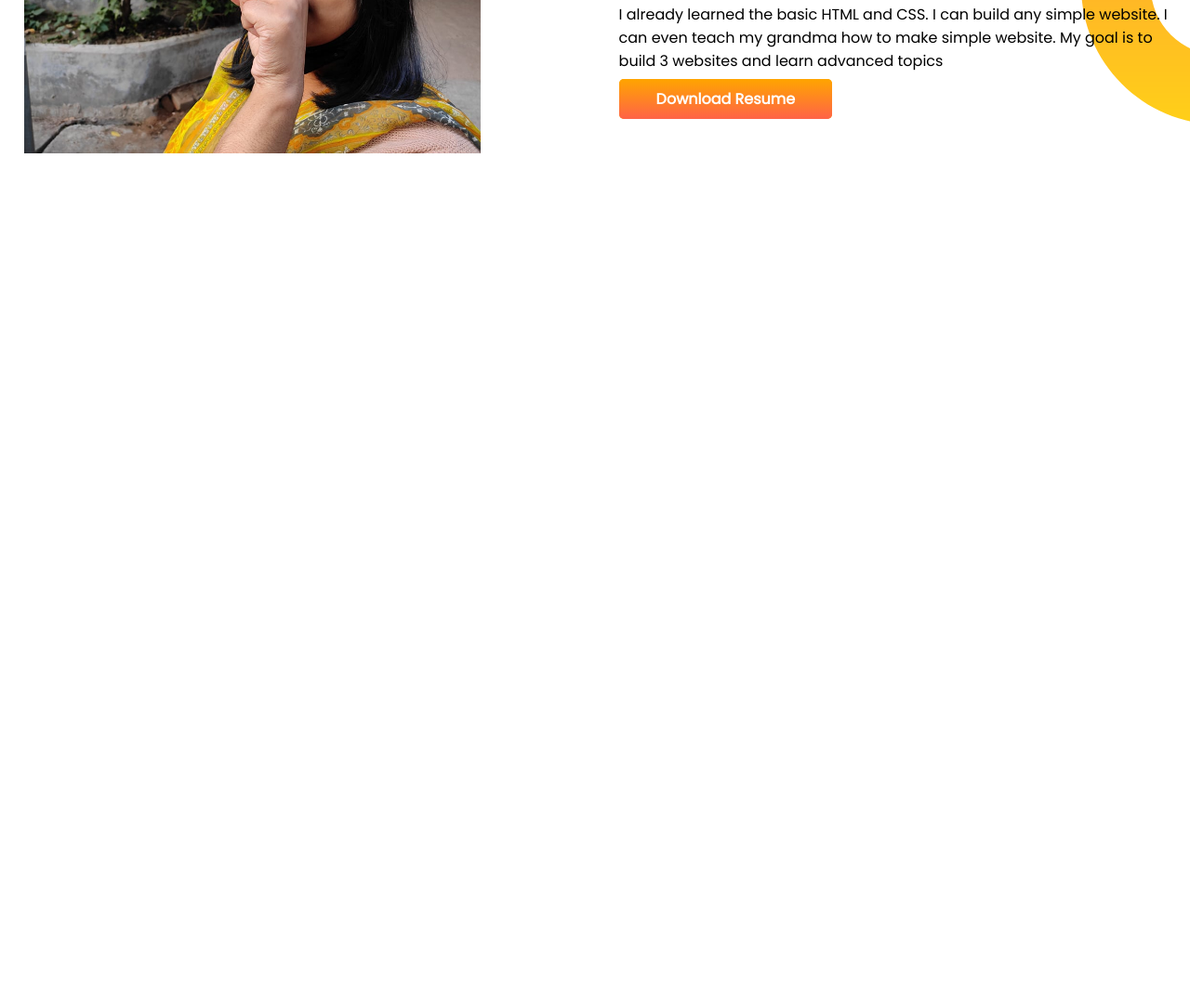
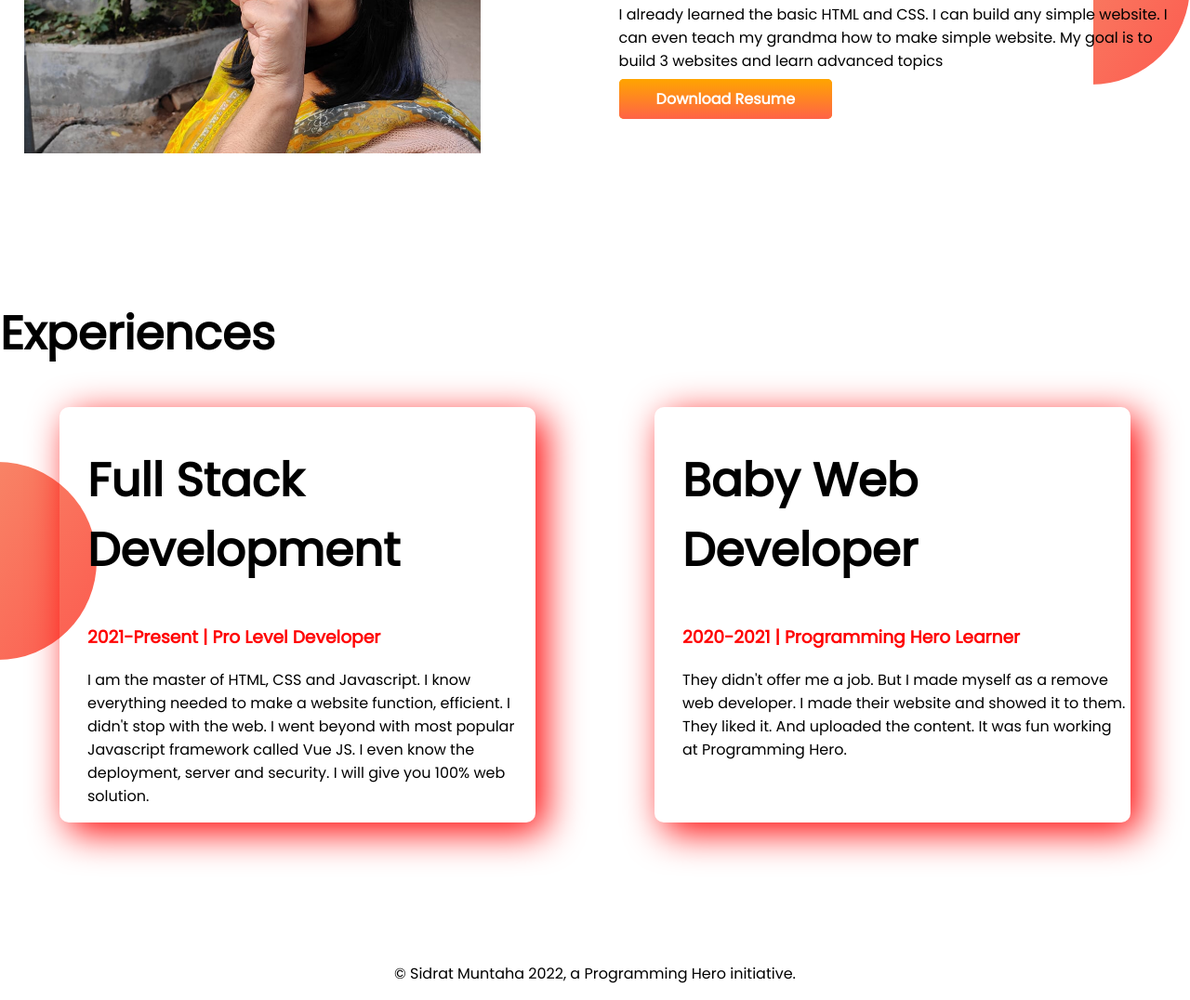
Before and after one commit to Mahtasim-Sami/muntaha-portfolio, a plain HTML site: page index.html in a window 1280 px wide. Shown: the part 1030-2106 px from the top of the page at 93% size. Before the commit the page ends 1352 px from the top, so only its background shows below. Drawn offline with Linux system fonts and the light colour scheme.

Commit message:
last section added

```diff
--- a/index.html
+++ b/index.html
@@ -46,6 +46,28 @@
         </div>
 
     </section>
+    <section class="experience-area">
+        <h1>Experiences</h1>
+        <div class="flexible-container">
+            <div class="experience-item">
+                <h1>Full Stack Development </h1>
+                <h3> <span class="red-color">2021-Present | Pro Level Developer</span></h3>
+                <p>I am the master of HTML, CSS and Javascript. I know everything needed to make a website function,
+                    efficient. I didn't stop with the web. I went beyond with most popular Javascript framework called
+                    Vue JS. I even know the deployment, server and security. I will give you 100% web solution.</p>
+            </div>
+            <div class="experience-item">
+                <h1>Baby Web Developer</h1>
+                <h3><span class="red-color">2020-2021 | Programming Hero Learner</span></h3>
+                <p>They didn't offer me a job. But I made myself as a remove web developer. I made their website and
+                    showed it to them. They liked it. And uploaded the content. It was fun working at Programming Hero.
+                </p>
+            </div>
+        </div>
+    </section>
+    <footer>
+        <p>© Sidrat Muntaha 2022, a Programming Hero initiative.</p>
+    </footer>
 </body>
 
 </html>
--- a/style.css
+++ b/style.css
@@ -36,7 +36,23 @@ h1{
     font-weight: 700;
 }
 .dream-big{
-   background-image: url(images/dream-bg.png);
+   background-image: url(images/exp-bg.png);
    background-repeat: no-repeat;
    background-position: right;
 }
+.experience-area{
+    background-image: url(images/exp-bg.png);
+    background-repeat: no-repeat;
+    background-position: left;
+}
+.experience-item{
+    box-shadow: 10px 10px 40px red;
+    width: 40%;
+    margin-left: 5%;
+    margin-right: 5%;
+    padding-left: 30px;
+    border-radius: 10px;
+}
+footer p {
+    text-align: center;
+}
```
